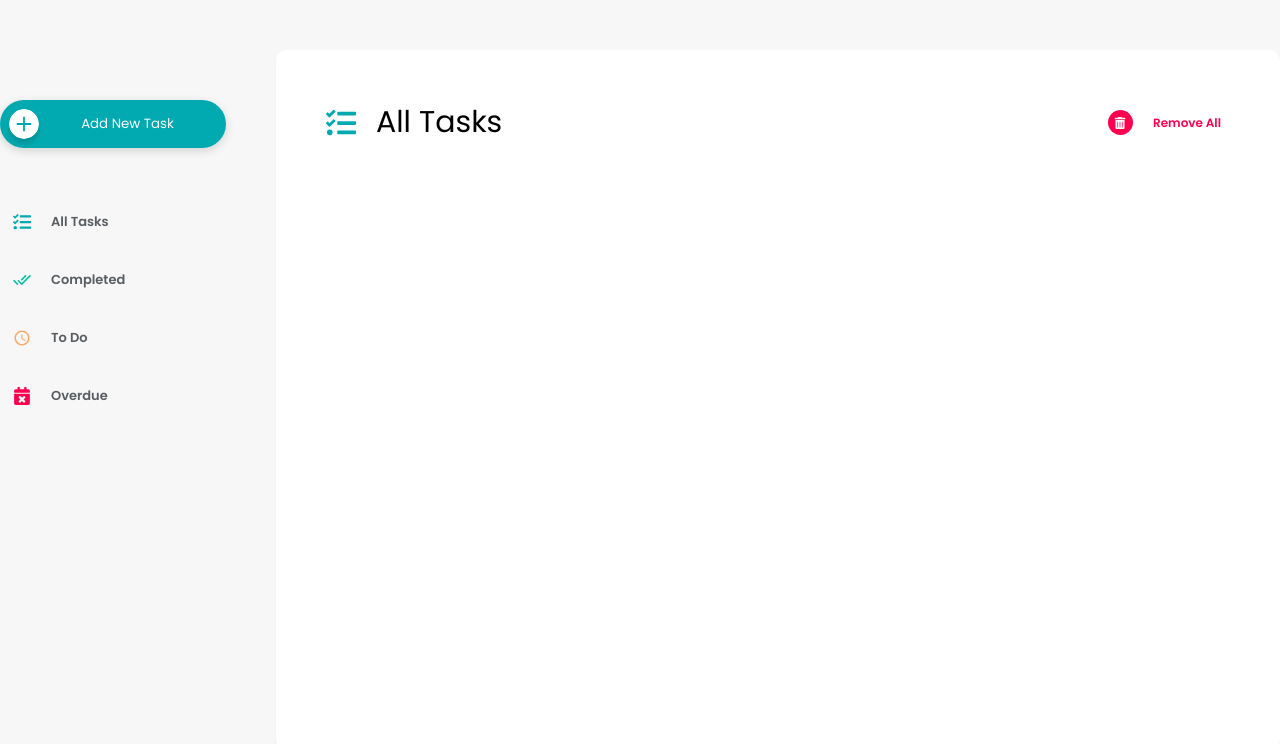
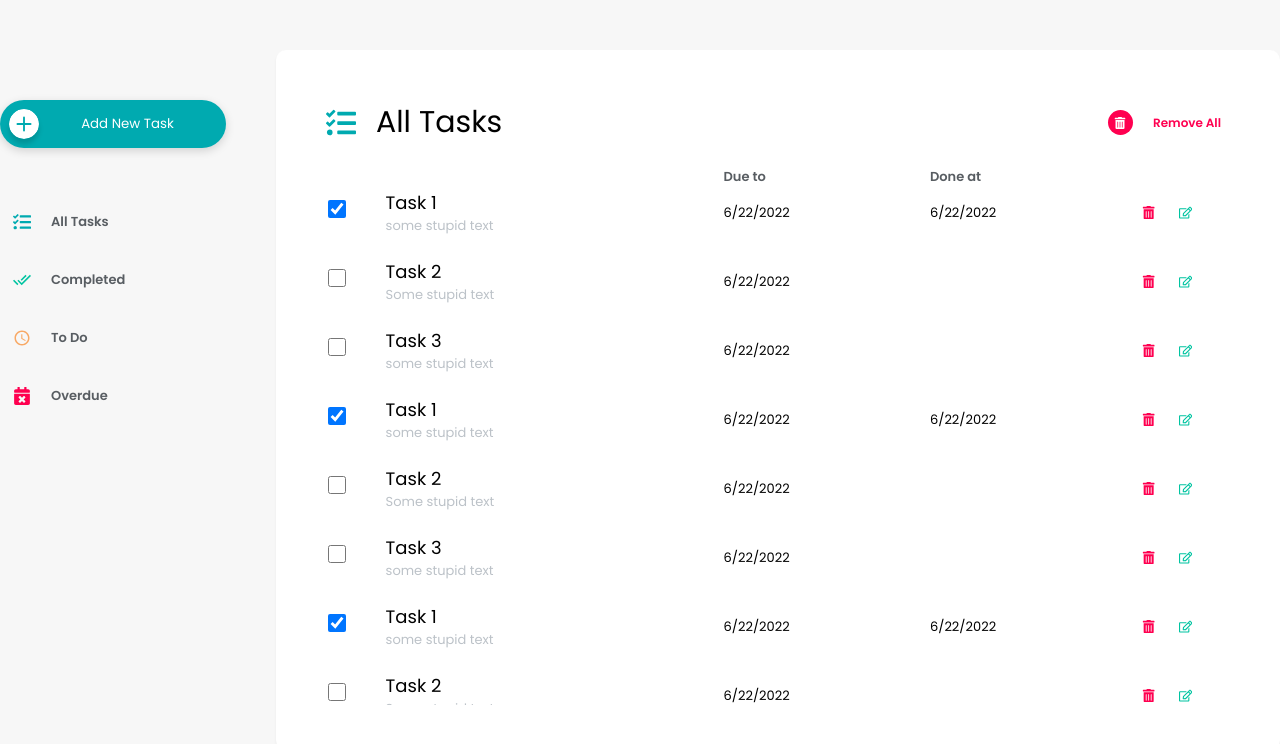
Before and after one commit to KhrapkoVasyl/sdm-OurDiary, a React (Create React App) app in the folder client/: page / in a window 1280 px wide. Shown: the top 744 px of the page. Built offline with nearby package versions, Linux system fonts and the light colour scheme.

Commit message:
Created Task and TaskList components

```diff
--- a/client/src/components/add-task-button/AddTaskButton.js
+++ b/client/src/components/add-task-button/AddTaskButton.js
@@ -1,5 +1,4 @@
 import React from 'react';
-
 import * as S from './AddTaskButton.style';
 
 const AddTaskButton = ({ onClick }) => {
--- /dev/null
+++ b/client/src/components/task/Task.js
@@ -0,0 +1,40 @@
+import React from 'react';
+import { FaTrashAlt, FaRegEdit } from 'react-icons/fa';
+import * as S from './Task.style';
+
+const Task = ({
+  title,
+  description,
+  isDone,
+  deadline,
+  doneDate,
+  toggleTask,
+}) => {
+  return (
+    <tr>
+      <td>
+        <S.Checkbox type="checkbox" checked={isDone} onChange={() => {}} />
+      </td>
+      <td>
+        <S.Title>{title}</S.Title>
+        <S.Description>{description}</S.Description>
+      </td>
+      <td>
+        <S.Date>{deadline}</S.Date>
+      </td>
+      <td>{doneDate && <S.Date>{doneDate}</S.Date>}</td>
+      <td>
+        <S.DeleteButton>
+          <FaTrashAlt />
+        </S.DeleteButton>
+      </td>
+      <td>
+        <S.EditButton>
+          <FaRegEdit />
+        </S.EditButton>
+      </td>
+    </tr>
+  );
+};
+
+export default Task;
--- /dev/null
+++ b/client/src/components/task/Task.style.js
@@ -0,0 +1,57 @@
+import styled from 'styled-components';
+import { getThemeValue } from 'utils/getThemeValue';
+
+export const Title = styled.h2`
+  font-weight: 400;
+  font-size: 18px;
+`;
+
+export const Description = styled.p`
+  font-size: 13px;
+  color: ${getThemeValue('colorTextTertiary')};
+`;
+
+export const Checkbox = styled.input`
+  width: 18px;
+  height: 18px;
+`;
+
+export const Date = styled.p`
+  font-size: 13px;
+`;
+
+export const DeleteButton = styled.button`
+  width: 25px;
+  height: 25px;
+  display: flex;
+  align-items: center;
+  justify-content: center;
+  border-radius: 50%;
+  border: none;
+  background-color: transparent;
+  color: ${getThemeValue('colorError')};
+  cursor: pointer;
+  transition: background-color 0.2s ease;
+
+  :hover {
+    background-color: ${getThemeValue('colorLightGray')};
+  }
+`;
+
+export const EditButton = styled.button`
+  width: 25px;
+  height: 25px;
+  display: flex;
+  align-items: center;
+  justify-content: center;
+  border-radius: 50%;
+  border: none;
+  background-color: transparent;
+  color: ${getThemeValue('colorSuccess')};
+  cursor: pointer;
+  transition: background-color 0.2s ease;
+
+  :hover {
+    background-color: ${getThemeValue('colorLightGray')};
+  }
+`;
--- a/client/src/components/task/index.js
+++ b/client/src/components/task/index.js
@@ -0,0 +1 @@
+export { default as Task } from './Task';
--- /dev/null
+++ b/client/src/components/tasks-list/TasksList.js
@@ -0,0 +1,40 @@
+import Task from 'components/task/Task';
+import React from 'react';
+import * as S from './TasksList.style';
+
+const TasksList = ({ tasks }) => {
+  return (
+    <>
+      <S.TableContainer>
+        <S.Table>
+          <S.TableHead>
+            <tr>
+              <th></th>
+              <th></th>
+              <th>Due to</th>
+              <th>Done at</th>
+              <th></th>
+              <th></th>
+            </tr>
+          </S.TableHead>
+          <tbody>
+            {tasks.map((task) => {
+              return (
+                <Task
+                  key={task.id * Math.random()}
+                  title={task.title}
+                  description={task.description}
+                  isDone={task.isDone}
+                  deadline={task.deadline}
+                  doneDate={task.doneDate}
+                />
+              );
+            })}
+          </tbody>
+        </S.Table>
+      </S.TableContainer>
+    </>
+  );
+};
+
+export default TasksList;
--- /dev/null
+++ b/client/src/components/tasks-list/TasksList.style.js
@@ -0,0 +1,47 @@
+import styled from 'styled-components';
+import { getThemeValue } from 'utils/getThemeValue';
+
+export const TableContainer = styled.div`
+  height: calc(100% - 60px);
+  overflow: auto;
+
+  ::-webkit-scrollbar {
+    width: 4px;
+  }
+
+  ::-webkit-scrollbar-thumb {
+    background: ${getThemeValue('colorTextTertiary')};
+    border-radius: 10px;
+  }
+
+  ::-webkit-scrollbar-track {
+    background: transparent;
+  }
+`;
+
+export const Table = styled.table`
+  width: 100%;
+  height: 100%;
+  overflow-y: auto;
+  padding-right: 20px;
+
+  tbody tr td {
+    padding-bottom: 20px;
+  }
+
+  tbody tr td:nth-last-child(-n + 2) {
+    text-align: end;
+  }
+`;
+
+export const TableHead = styled.thead`
+  th {
+    font-size: 13px;
+    text-align: left;
+    color: ${getThemeValue('colorTextSecondary')};
+  }
+
+  th:nth-last-child(-n + 2) {
+    width: 4%;
+  }
+`;
--- a/client/src/components/tasks-list/index.js
+++ b/client/src/components/tasks-list/index.js
@@ -0,0 +1 @@
+export { default as TaskList } from './TasksList';
--- a/client/src/components/tasks-page/TasksPage.js
+++ b/client/src/components/tasks-page/TasksPage.js
@@ -2,9 +2,108 @@ import * as S from './TasksPage.style';
 import { FaTasks } from 'react-icons/fa';
 import { useTheme } from 'styled-components';
 import { RemoveAllButton } from 'components/remove-all-button';
+import { TaskList } from 'components/tasks-list';
 
 const TasksPage = ({ title, titleIconColor }) => {
   const theme = useTheme();
+  const tasks = [
+    {
+      title: 'Task 1',
+      id: 1,
+      description: 'some stupid text',
+      isDone: true,
+      deadline: new Date().toLocaleDateString(),
+      doneDate: new Date().toLocaleDateString(),
+    },
+    {
+      title: 'Task 2',
+      id: 2,
+      description: 'Some stupid text',
+      isDone: false,
+      deadline: new Date().toLocaleDateString(),
+      doneDate: null,
+    },
+    {
+      title: 'Task 3',
+      id: 3,
+      description: 'some stupid text',
+      isDone: false,
+      deadline: new Date().toLocaleDateString(),
+      doneDate: null,
+    },
+    {
+      title: 'Task 1',
+      id: 1,
+      description: 'some stupid text',
+      isDone: true,
+      deadline: new Date().toLocaleDateString(),
+      doneDate: new Date().toLocaleDateString(),
+    },
+    {
+      title: 'Task 2',
+      id: 2,
+      description: 'Some stupid text',
+      isDone: false,
+      deadline: new Date().toLocaleDateString(),
+      doneDate: null,
+    },
+    {
+      title: 'Task 3',
+      id: 3,
+      description: 'some stupid text',
+      isDone: false,
+      deadline: new Date().toLocaleDateString(),
+      doneDate: null,
+    },
+    {
+      title: 'Task 1',
+      id: 1,
+      description: 'some stupid text',
+      isDone: true,
+      deadline: new Date().toLocaleDateString(),
+      doneDate: new Date().toLocaleDateString(),
+    },
+    {
+      title: 'Task 2',
+      id: 2,
+      description: 'Some stupid text',
+      isDone: false,
+      deadline: new Date().toLocaleDateString(),
+      doneDate: null,
+    },
+    {
+      title: 'Task 3',
+      id: 3,
+      description: 'some stupid text',
+      isDone: false,
+      deadline: new Date().toLocaleDateString(),
+      doneDate: null,
+    },
+    {
+      title: 'Task 1',
+      id: 1,
+      description: 'some stupid text',
+      isDone: true,
+      deadline: new Date().toLocaleDateString(),
+      doneDate: new Date().toLocaleDateString(),
+    },
+    {
+      title: 'Task 2',
+      id: 2,
+      description: 'Some stupid text',
+      isDone: false,
+      deadline: new Date().toLocaleDateString(),
+      doneDate: null,
+    },
+    {
+      title: 'Task 3',
+      id: 3,
+      description: 'some stupid text',
+      isDone: false,
+      deadline: new Date().toLocaleDateString(),
+      doneDate: null,
+    },
+  ];
 
   return (
     <S.Container>
@@ -15,6 +114,7 @@ const TasksPage = ({ title, titleIconColor }) => {
         </S.Title>
         <RemoveAllButton />
       </S.PageHead>
+      <TaskList tasks={tasks} />
     </S.Container>
   );
 };
--- a/client/src/components/tasks-page/TasksPage.style.js
+++ b/client/src/components/tasks-page/TasksPage.style.js
@@ -1,11 +1,14 @@
 import styled from 'styled-components';
 
-export const Container = styled.div``;
+export const Container = styled.div`
+  height: 100%;
+`;
 
 export const PageHead = styled.div`
   display: flex;
   justify-content: space-between;
   align-items: center;
+  margin-bottom: 20px;
 `;
 
 export const Title = styled.h1`
```
